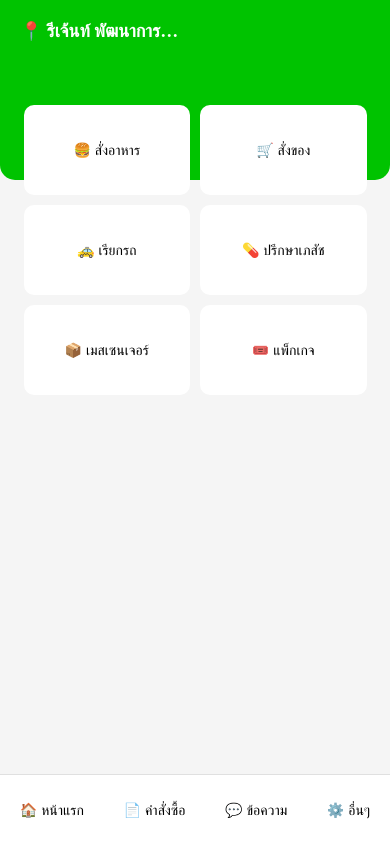
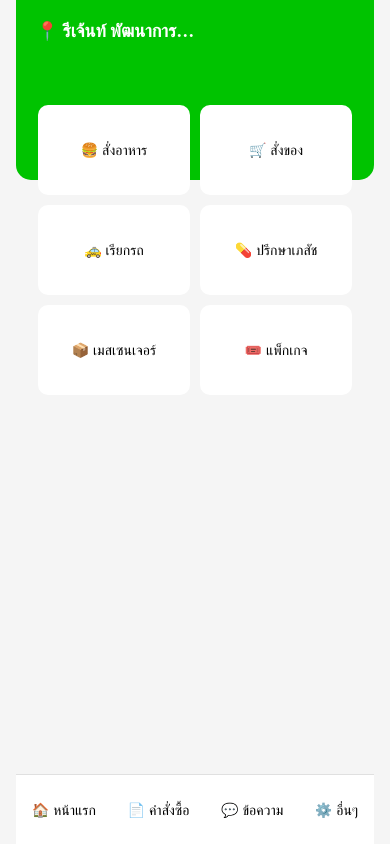
Before and after one commit to nann-onumam/lineman-clone, a React Native app: screen /Home in a window 390 px wide. Built offline with nearby package versions, Linux system fonts and the light colour scheme.

Commit message:
Update homeScreen and AppLayout components

```diff
--- a/src/features/home/screens/homeScreen.tsx
+++ b/src/features/home/screens/homeScreen.tsx
@@ -1,12 +1,12 @@
 // src/features/home/screens/HomeScreen.tsx
 import React from 'react';
 import { View, Text, ScrollView, TouchableOpacity, Alert, StyleSheet } from 'react-native';
-import { SafeAreaView } from 'react-native-safe-area-context';
 import { MENU_DATA, FOOTER_DATA } from '../../../shared/constants/MenuData';
+import AppLayout from '../../../shared/layouts/AppLayout';
 
 export default function HomeScreen({ navigation }: any) {
   return (
-    <SafeAreaView style={styles.container}>
+    <AppLayout style={styles.container}>
       <ScrollView>
         <View style={styles.headerArea}>
           <Text style={styles.headerText}>📍 รีเจ้นท์ พัฒนาการ...</Text>
@@ -32,7 +32,7 @@ export default function HomeScreen({ navigation }: any) {
           </TouchableOpacity>
         ))}
       </View>
-    </SafeAreaView>
+    </AppLayout>
   );
 }
 
--- a/src/shared/layouts/AppLayout.tsx
+++ b/src/shared/layouts/AppLayout.tsx
@@ -1,12 +1,16 @@
 import React, { PropsWithChildren } from 'react';
-import { StyleSheet } from 'react-native';
+import { StyleSheet, StyleProp, ViewStyle } from 'react-native';
 import { SafeAreaView } from 'react-native-safe-area-context';
 
 import { colors } from '../theme/colors';
 import { spacing } from '../theme/spacing';
 
-export default function AppLayout({ children }: PropsWithChildren) {
-  return <SafeAreaView style={styles.container}>{children}</SafeAreaView>;
+type AppLayoutProps = PropsWithChildren<{
+  style?: StyleProp<ViewStyle>;
+}>;
+
+export default function AppLayout({ children, style }: AppLayoutProps) {
+  return <SafeAreaView style={[styles.container, style]}>{children}</SafeAreaView>;
 }
 
 const styles = StyleSheet.create({
```
